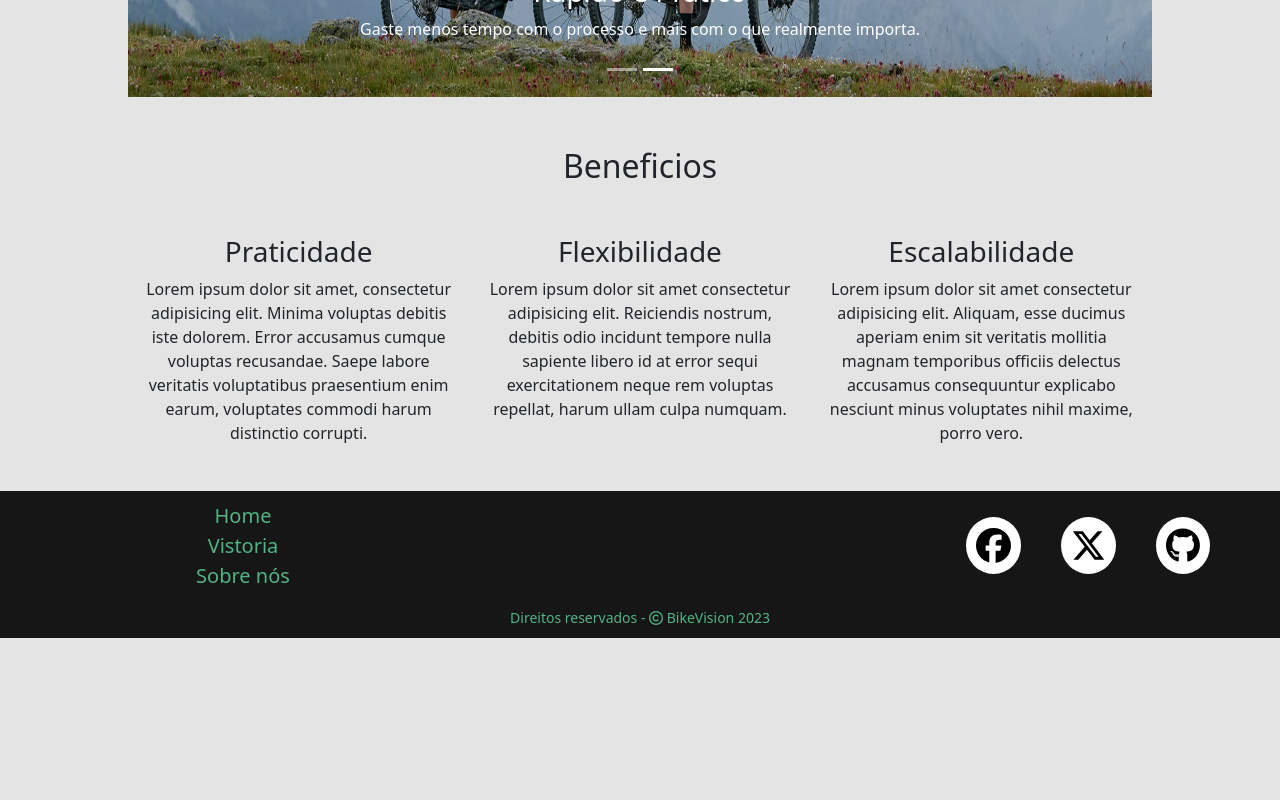
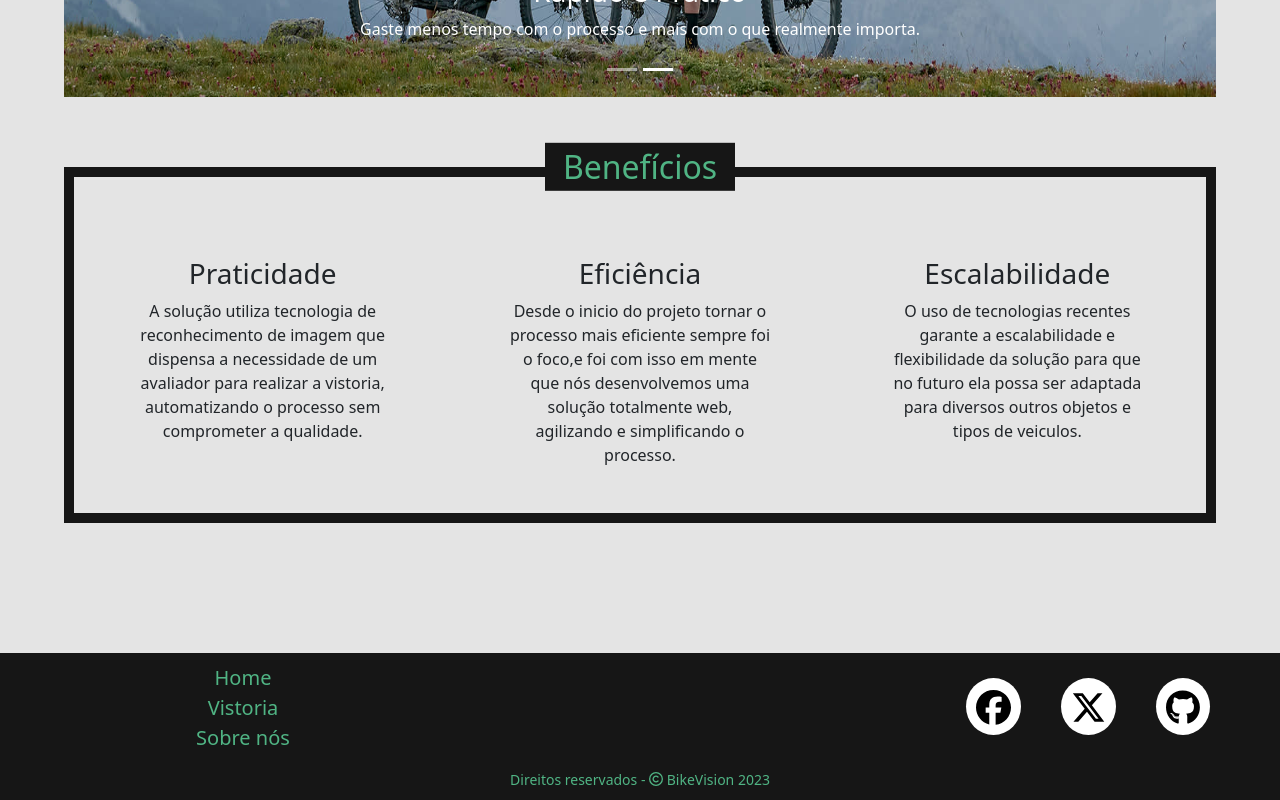
Before and after one commit to gutolive09/Projeto-BikeVision, a React (Vite) app: page / in a window 1280 px wide. Shown: the part 659-1459 px from the top of the page. Before the commit the page ends 1297 px from the top, so only its background shows below. Built offline with nearby package versions, Linux system fonts and the light colour scheme.

Commit message:
Componente Beneficios estilizado.

```diff
--- a/src/components/Beneficios/Beneficios.css
+++ b/src/components/Beneficios/Beneficios.css
@@ -1,20 +1,38 @@
 .beneficios{
     margin-top: 50px;
+    padding-top: 20px;
+    padding-bottom: 100px;
+
+    position: relative;
 }
 
 .beneficios h2{
+    margin: auto;
+    width: 190px;
+    margin-bottom: 50px;
+    padding: 5px 15px;
     text-align: center;
 
-    margin-bottom: 50px;
+    background-color: #161616;
+    color: #50b484;
+
+    position: absolute;
+    right: 50%;
+    left: 50%;
+    transform: translate(-50%, -50%);
 }
 
 .beneficios-container {
     display: flex;
     justify-content: space-around;
+    padding-top: 50px;
+
+    border: 10px solid #161616;
 }
 
 .beneficios-card {
-    width: 30%;
+    width: 25%;
+    padding: 30px 10px;
 
     text-align: center;
 }
--- a/src/components/Beneficios/index.jsx
+++ b/src/components/Beneficios/index.jsx
@@ -1,37 +1,30 @@
-import "./Beneficios.css"
+import "./Beneficios.css";
 
 export default function Beneficios() {
   return (
     <>
       <section>
         <div className="beneficios">
-          <h2>Beneficios</h2>
+          <h2>Benefícios</h2>
           <div className="beneficios-container">
             <div className="beneficios-card">
               <h3>Praticidade</h3>
               <p>
-                Lorem ipsum dolor sit amet, consectetur adipisicing elit. Minima
-                voluptas debitis iste dolorem. Error accusamus cumque voluptas
-                recusandae. Saepe labore veritatis voluptatibus praesentium enim
-                earum, voluptates commodi harum distinctio corrupti.
+                A solução utiliza tecnologia de reconhecimento de imagem que
+                dispensa a necessidade de um avaliador para realizar a vistoria,
+                automatizando o processo sem comprometer a qualidade.
               </p>
             </div>
             <div className="beneficios-card">
-              <h3>Flexibilidade</h3>
+              <h3>Eficiência</h3>
               <p>
-                Lorem ipsum dolor sit amet consectetur adipisicing elit.
-                Reiciendis nostrum, debitis odio incidunt tempore nulla sapiente
-                libero id at error sequi exercitationem neque rem voluptas
-                repellat, harum ullam culpa numquam.
+                Desde o inicio do projeto tornar o processo mais eficiente sempre foi o foco,e foi com isso em mente que nós desenvolvemos uma solução totalmente web, agilizando e simplificando o processo.
               </p>
             </div>
             <div className="beneficios-card">
               <h3>Escalabilidade</h3>
               <p>
-                Lorem ipsum dolor sit amet consectetur adipisicing elit.
-                Aliquam, esse ducimus aperiam enim sit veritatis mollitia magnam
-                temporibus officiis delectus accusamus consequuntur explicabo
-                nesciunt minus voluptates nihil maxime, porro vero.
+                O uso de tecnologias recentes garante a escalabilidade e flexibilidade da solução para que no futuro ela possa ser adaptada para diversos outros objetos e tipos de veiculos.
               </p>
             </div>
           </div>
--- a/src/routes/Home/Home.css
+++ b/src/routes/Home/Home.css
@@ -1,5 +1,5 @@
 main {
-    padding: 30px 10%;
+    padding: 30px 5%;
 }
 
 h1 {
```
Also changed, not shown: src/components/Carousel/index.jsx (line endings or trailing spaces).
